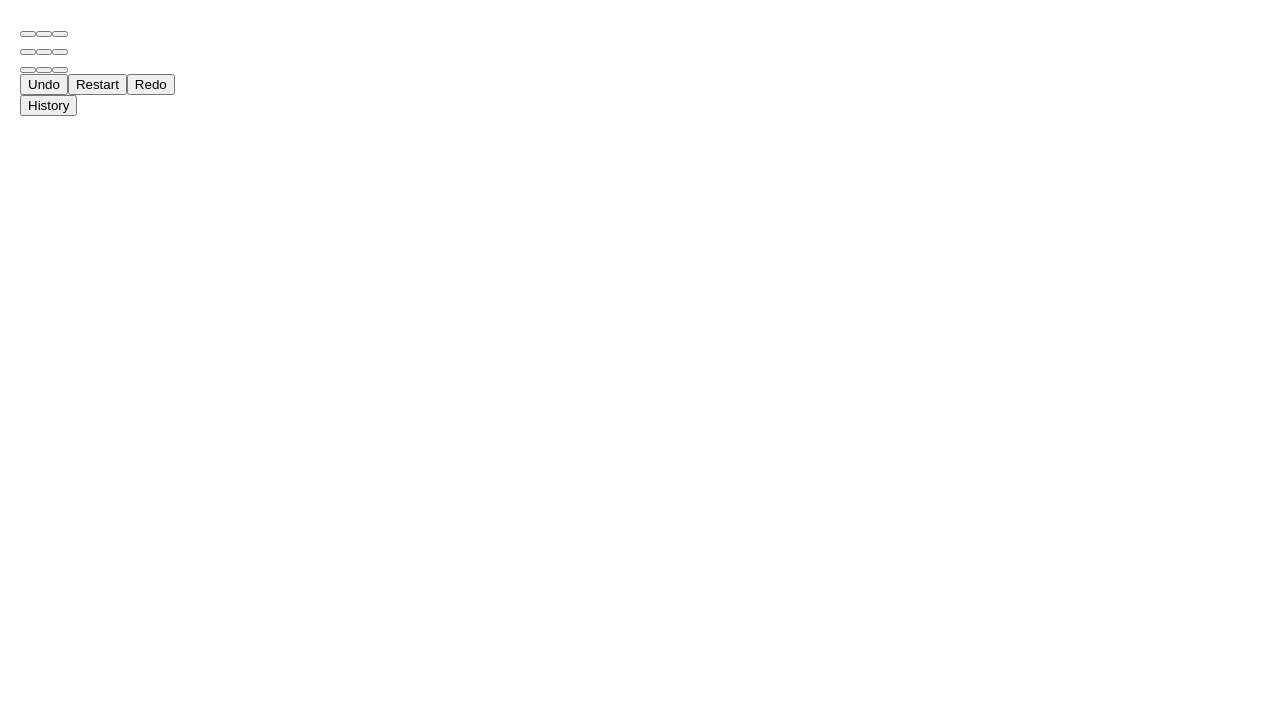
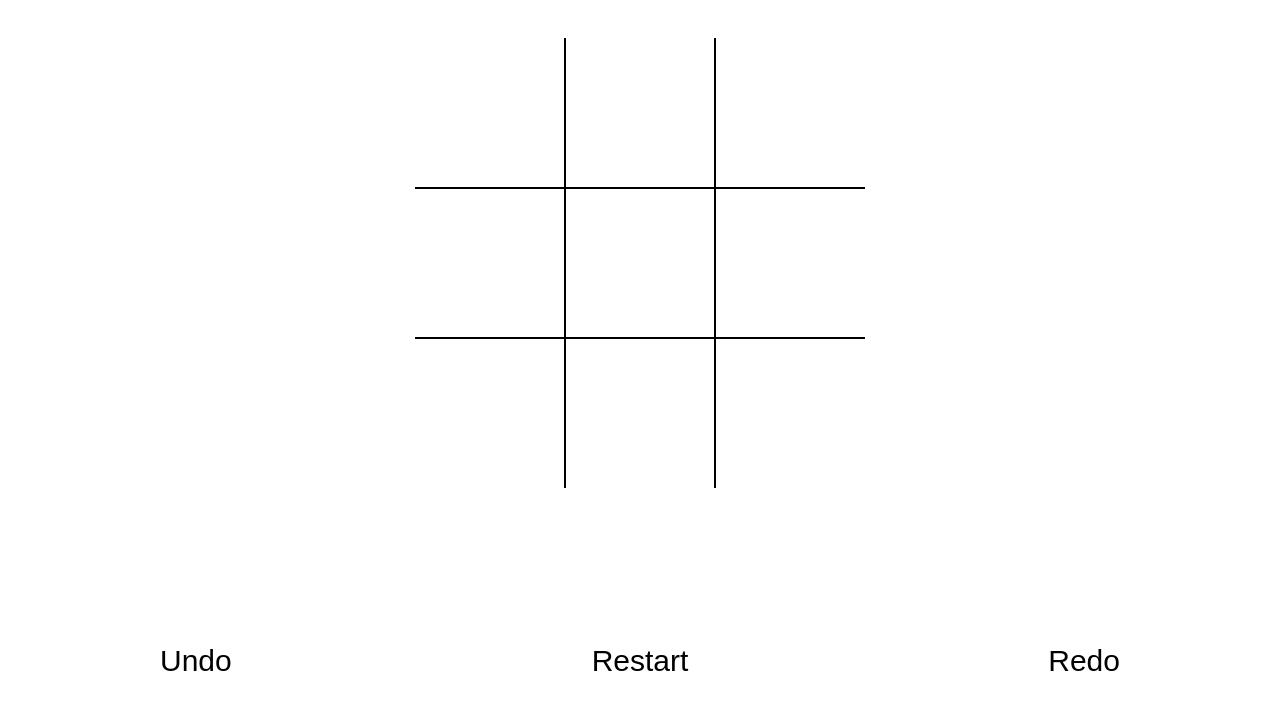
Before and after one commit to PrRonald/Tic-Tac-Toe-Game, a React (Create React App) app in the folder src/: page / in a window 1280 px wide. Shown: the top 710 px of the page. Built offline with nearby package versions, Linux system fonts and the light colour scheme.

Commit message:
The styles was added

```diff
--- a/src/Board.jsx
+++ b/src/Board.jsx
@@ -39,33 +39,57 @@ function Board() {
 
   return(
     <>
-      <div className="board-row">
-        <Square value={square[0]} onClicked={() => handleClik(0)}  />
-        <Square value={square[1]} onClicked={() => handleClik(1)}  />
-        <Square value={square[2]} onClicked={() => handleClik(2)}  />
+    <div className="container">
+      <div className="container-square">
+        <div className="square-container square-item-0">
+          <Square clas={"square-0 square"} value={square[0]} onClicked={() => handleClik(0)}  />
+        </div>
+        <div className="square-container square-item-1">
+          <Square clas={"square-1 square"} value={square[1]} onClicked={() => handleClik(1)}  />
+        </div>
+        <div className="square-container square-item-2">
+          <Square clas={"square-2 square"} value={square[2]} onClicked={() => handleClik(2)}  />
+        </div>
+        <div className="square-container square-item-3">
+          <Square clas={"square-3 square"} value={square[3]} onClicked={() => handleClik(3)}/>
+        </div>
+        <div className="square-container square-item-4">
+          <Square clas={"square-4 square"} value={square[4]} onClicked={() => handleClik(4)}/>
+        </div>
+        <div className="square-container square-item-5">
+          <Square clas={"square-5 square"} value={square[5]} onClicked={() => handleClik(5)}  />
+        </div>
+        <div className="square-container square-item-6">
+          <Square clas={"square-6 square"} value={square[6]} onClicked={() => handleClik(6)}/>
+        </div>
+        <div className="square-container square-item-7">
+          <Square clas={"square-7 square"} value={square[7]} onClicked={() => handleClik(7)}/>
+        </div>
+        <div className="square-container square-item-8">
+          <Square clas={"square-8 square"} value={square[8]} onClicked={() => handleClik(8)}/>
+        </div>
+
       </div>
+      <div className="container-button">
+        <section className="container-nav-button">
+          <div className="nav-button">
+            <div className="nav-button-Undo">
+              <Undo/>
+            </div>
+            <div className="nav-button-Restar">
+              <Restart/>
+            </div>
+            <div className="nav-button-Redo">
+              <Redo/>
+            </div>
+          </div>
+        </section>
 
-      <div className="board-row">
-        <Square value={square[3]} onClicked={() => handleClik(3)}  />
-        <Square value={square[4]} onClicked={() => handleClik(4)}  />
-        <Square value={square[5]} onClicked={() => handleClik(5)}  />
-      </div>
-
-      <div className="board-row">
-        <Square value={square[6]} onClicked={() => handleClik(6)}  />
-        <Square value={square[7]} onClicked={() => handleClik(7)}  />
-        <Square value={square[8]} onClicked={() => handleClik(8)}  />
-      </div>
-        <div>
-           <Undo/>
-           <Restart/>
-           <Redo/>
-        </div>
-        <div>
+        <div className="history-button">
            <History/>
         </div>
-
-
+      </div>
+    </div>
     </>
   )
 }
@@ -91,4 +115,3 @@ function calculateWinner(squares) {
 }
 
 export  {Board}
-// export const cont = React.createContext(setSquare);
--- a/src/Redo.jsx
+++ b/src/Redo.jsx
@@ -29,7 +29,7 @@ import { infoContext } from "./App";
     setSquareCounter(cpsquareCounter);
   }
 
-    return <button className="button-Redo" onClick={onClickedRedo}>Redo</button>;
+    return <button className="button-Redo button" onClick={onClickedRedo}>Redo</button>;
   }
 
 export {Redo};
--- a/src/Restar.jsx
+++ b/src/Restar.jsx
@@ -22,7 +22,7 @@ function Restart(){
     }
   }
 
-  return <button className="button-restart" onClick={onClickRestar}>Restart</button>;
+  return <button className="button-Restart button" onClick={onClickRestar}>Restart</button>;
   }
 
   export {Restart};
--- a/src/Undo.jsx
+++ b/src/Undo.jsx
@@ -19,7 +19,7 @@ function Undo(){
     setSquare(beforeSquare);
     setGamer(!gamer);
   }
-  return <button className="button-Undo" onClick={onClickedUndo}>Undo</button>;
+  return <button className="button-Undo button" onClick={onClickedUndo}>Undo</button>;
 }
 
 export {Undo};
--- a/src/styles.css
+++ b/src/styles.css
@@ -1,90 +1,123 @@
-* {
+*{
   box-sizing: border-box;
-}
-
-body {
-  font-family: sans-serif;
-  margin: 20px;
+  margin: 0;
   padding: 0;
 }
 
-h1 {
-  margin-top: 0;
-  font-size: 22px;
+html{
+  font-size: 62.5%;
 }
 
-h2 {
-  margin-top: 0;
-  font-size: 20px;
+.container{
+  height: 80vh;
+  display: flex;
+  justify-content: space-between;
+  align-items: center;
+  flex-direction: column;
+  margin-top: 3% ;
 }
 
-h3 {
-  margin-top: 0;
-  font-size: 18px;
+.container-square{
+  height: auto;
+  width: 80%;
+  display: grid;
+  grid-template-columns: repeat(3, auto);
+  align-items: center;
+  justify-content: center;
+  grid-row: 0;
+  grid-column: 0;
 }
 
-h4 {
-  margin-top: 0;
-  font-size: 16px;
+.square-container{
+  border: solid black 1px;
+  margin: 0;
+  padding: 0;
+  height: 150px;
+  width: 150px;
 }
 
-h5 {
-  margin-top: 0;
-  font-size: 14px;
+.square{
+  width: 100%;
+  height: 100%;
+  font-size: 4.5rem;
+  border: none;
+  background-color: white;
 }
 
-h6 {
-  margin-top: 0;
-  font-size: 12px;
+.square-item-0{
+  border-left: none;
+  border-top: none;
 }
 
-code {
-  font-size: 1.2em;
+.square-item-1{
+  border-top: none;
 }
 
-ul {
-  padding-inline-start: 20px;
+.square-item-2{
+  border-right: none;
+  border-top: none;
 }
 
-* {
-  box-sizing: border-box;
+.square-item-3{
+  border-left: none;
 }
 
-body {
-  font-family: sans-serif;
-  margin: 20px;
-  padding: 0;
+.square-item-5{
+  border-right: none;
 }
 
-.square {
-  background: white;
-  border: 1px solid #999;
-  float: left;
-  font-size: 24px;
-  font-weight: bold;
-  line-height: 34px;
-  height: 34px;
-  margin-right: -1px;
-  margin-top: -1px;
-  padding: 0;
-  text-align: center;
-  width: 34px;
+.square-item-6{
+  border-left: none;
+  border-bottom: none;
 }
 
-.board-row:after {
-  clear: both;
-  content: '';
-  display: table;
+.square-item-7{
+  border-bottom: none;
 }
 
-.status {
-  margin-bottom: 10px;
+.square-item-8{
+  border-right: none;
+  border-bottom: none;
 }
-.game {
+
+.container-button{
+  width: 100%;
+  height: auto;
+}
+
+.container-nav-button{
+  width: 100%;
+  height: 100%;
+  display: flex;
+  justify-content: center;
+}
+
+.nav-button{
   display: flex;
   flex-direction: row;
+  justify-content: space-between;
+  width: 75%;
 }
 
-.game-info {
-  margin-left: 20px;
+.button{
+  width: 100%;
+  height: 100%;
+  background-color: white;
+  font-size: 3rem;
 }
+
+.button-Undo{
+  border: none;
+}
+
+.button-Redo{
+  border: none;
+}
+
+.button-Restart{
+  border: none;
+}
+
+.button-History{
+  display: none;
+}
```
